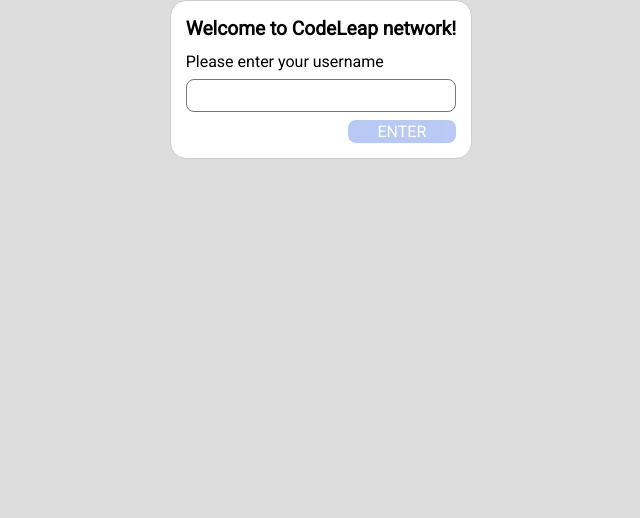
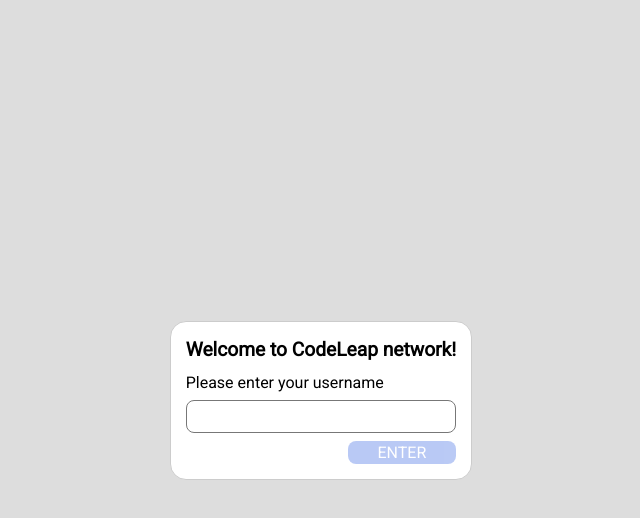
Before and after one commit to ROSS1996/codeleap, a React (Vite) app: page /#/ in a window 1280 px wide. Shown: the top 518 px of the page, without its empty margins (319-959 px from the left). Built offline with nearby package versions, Linux system fonts and the light colour scheme.

Commit message:
Update CSS

```diff
--- a/src/index.css
+++ b/src/index.css
@@ -15,9 +15,13 @@
 body {
   background-color: var(--gray);
   font-family: "Roboto", sans-serif;
+}
+
+#root {
+  height: 100vh;
   display: flex;
+  flex-direction: column;
   align-items: center;
-  justify-content: center;
 }
 
 .Bubble {
--- /dev/null
+++ b/src/pages/Signup.module.css
@@ -0,0 +1,8 @@
+.center {
+  width: 100%;
+  height: 100%;
+  display: flex;
+  flex-direction: column;
+  align-items: center;
+  justify-content: center !important;
+}
--- a/src/pages/Signup.tsx
+++ b/src/pages/Signup.tsx
@@ -3,6 +3,7 @@
 import { useState } from "react";
 import { Action } from "redux";
 import { useNavigate } from "react-router-dom";
+import css from "./Signup.module.css";
 
 interface SetUsernameAction extends Action {
   payload: string;
@@ -28,7 +29,7 @@
   };
 
   return (
-    <>
+    <div className={css.center}>
       <div className="SignUp">
         <h2>Welcome to CodeLeap network!</h2>
         <form onSubmit={handleSubmit}>
@@ -43,7 +44,7 @@
           <button disabled={username.length === 0}>Enter</button>
         </form>
       </div>
-    </>
+    </div>
   );
 }
 
--- a/src/pages/css/signup.css
+++ b/src/pages/css/signup.css
@@ -6,7 +6,8 @@
   border-radius: 16px;
   padding: 15px;
   border: 1px solid #cccccc;
-  align-self: center;
+  align-self: center !important;
+  width: fit-content;
 }
 
 .SignUp > form {
--- a/vite.config.ts
+++ b/vite.config.ts
@@ -2,7 +2,15 @@
 import react from "@vitejs/plugin-react";
 
 // https://vitejs.dev/config/
-export default defineConfig({
-  plugins: [react()],
-  base: "/codeleap/",
-});
+export default () => {
+  defineConfig({
+    plugins: [react()],
+    base: "/codeleap/",
+    css: {
+      modules: {
+        localsConvention: "camelCase",
+        generateScopedName: "[name]__[local]__[hash:base64:2]",
+      },
+    },
+  });
+};
```
